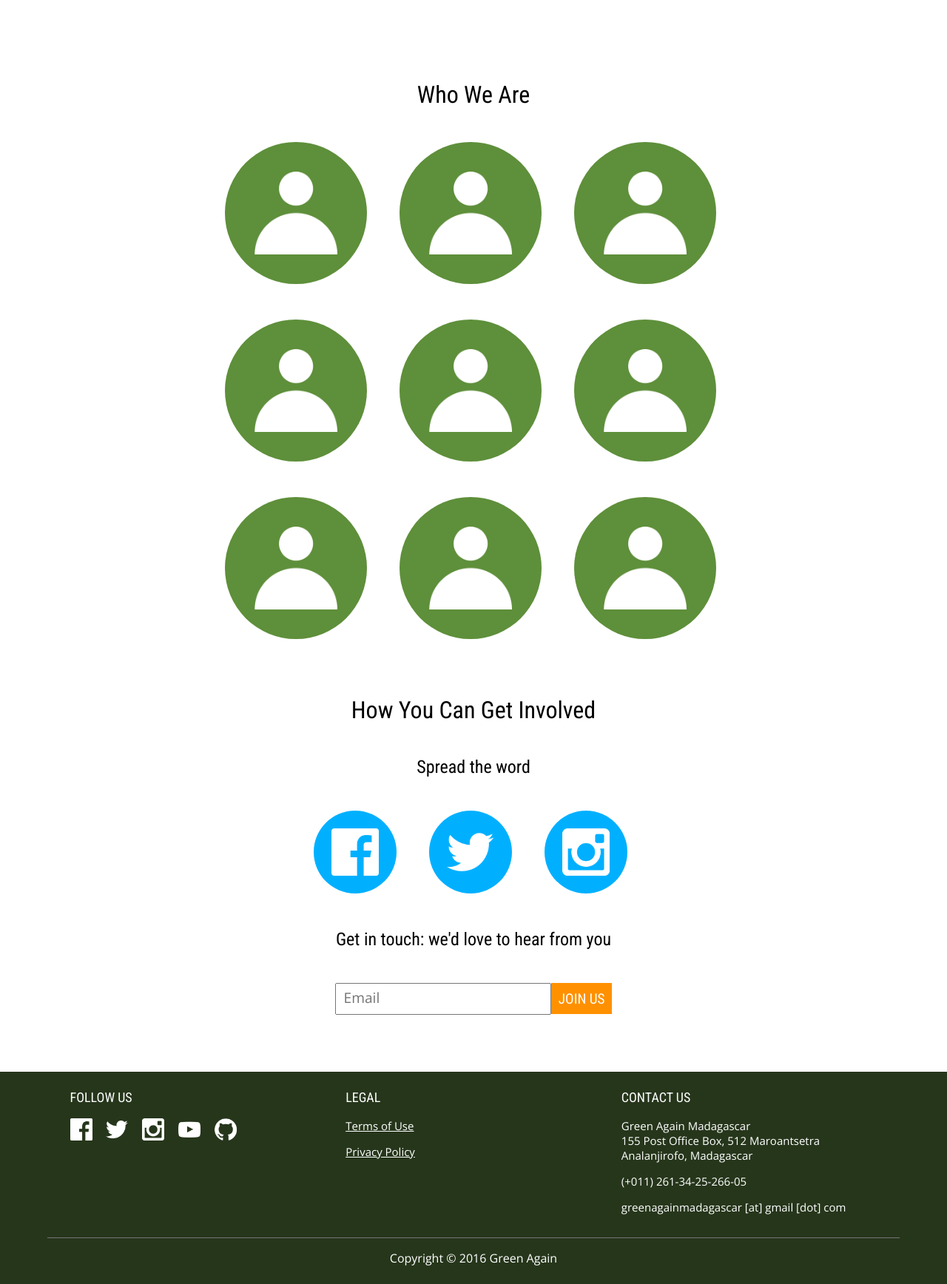
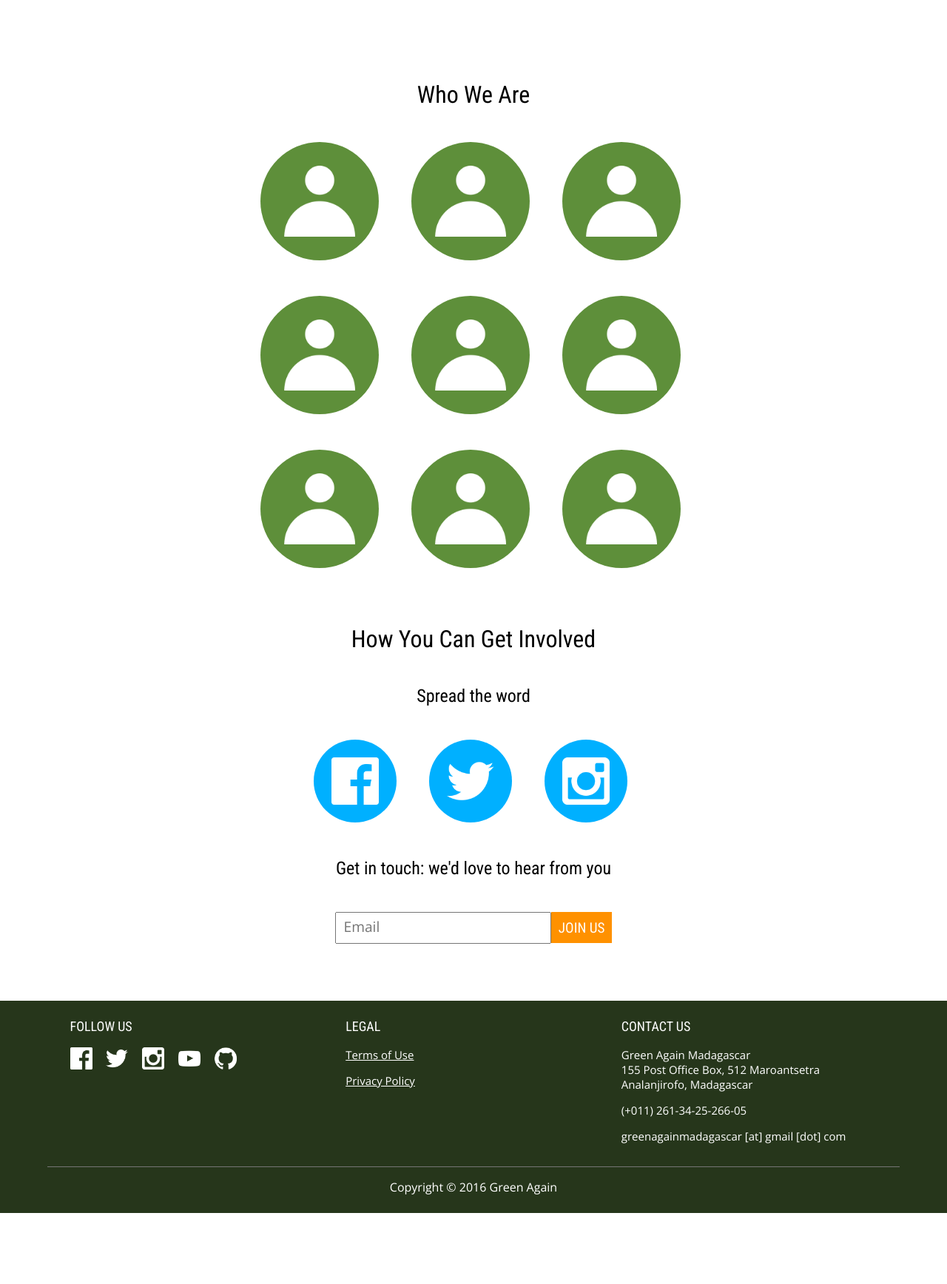
Before and after one commit to josh-mutian/green-again-website, a PHP site: page /about in a window 1280 px wide. Shown: the part 870-2606 px from the top of the page at 74% size. After the commit the page ends 2510 px from the top, so only its background shows below. Run offline with PHP 8.4, Linux system fonts and the light colour scheme.

Commit message:
Small changes to about page; enlarged min-width for body.

```diff
--- a/about/about.css
+++ b/about/about.css
@@ -1,8 +1,8 @@
 .man-button {
     border-radius: 50%;
-    height: 7em;
-    width: 7em;
-    padding: 2.5em;
+    height: 6em;
+    width: 6em;
+    padding: 2em;
     margin: 0 1.5em 0 1em;
     background: #5E8F3A;
     display: inline-block;
--- a/public/public.css
+++ b/public/public.css
@@ -5,7 +5,7 @@
 
 body {
     font-size: 1em;
-    min-width: 800px;
+    min-width: 980px;
 }
 
 #top {
```
